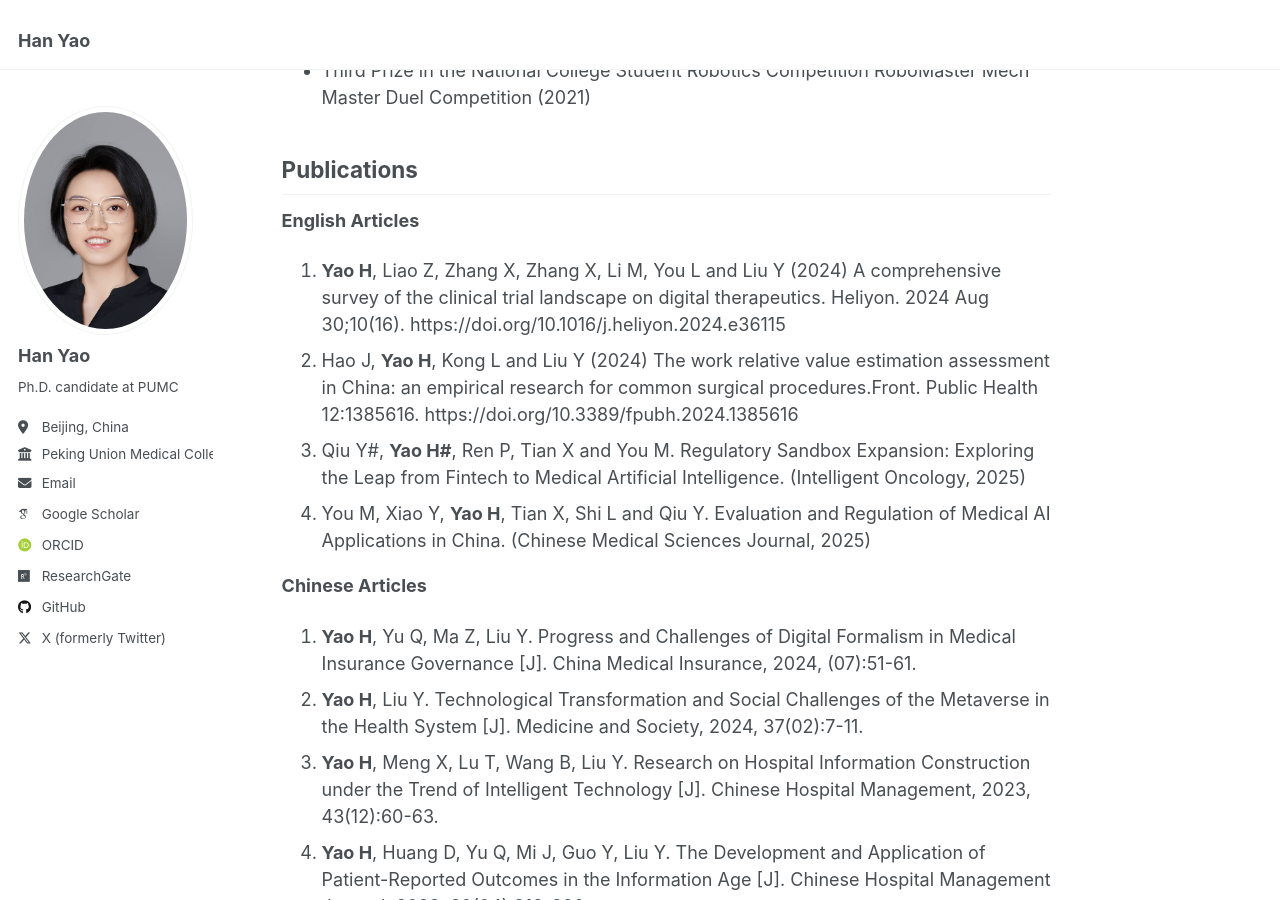
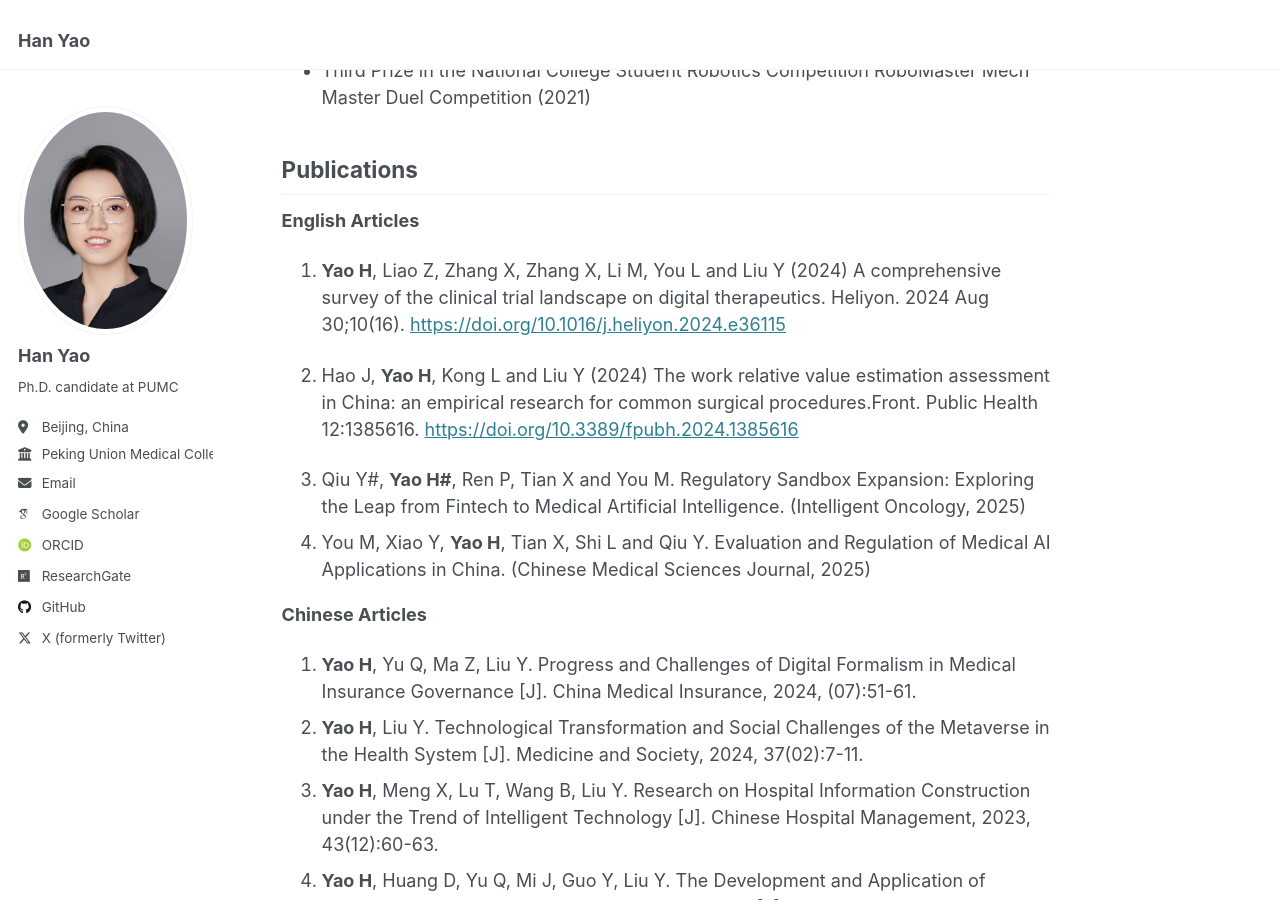
Before and after one commit to hannalyao/yaohan.github.io, a Jekyll site: the page built from _pages/about.md, in a window 1280 px wide and 900 px high, scrolled down 695 px. Built offline with Jekyll 4.4.1, drawn with Linux system fonts in a browser that asks for light colours; some web fonts are replaced; part of the change alters nothing that is shown.

```diff
--- a/_pages/about.md
+++ b/_pages/about.md
@@ -9,7 +9,7 @@ redirect_from:
 
 About Me
 ======
-* I am a PhD student at Chinese Academy of Medical Sciences & Peking Union Medical College (CAMS&PUMC) from 2022/09, under the supervision of [Yuanli Liu](https://scholar.google.com/citations?user=Z2sFN4EAAAAJ&hl=en&oi=ao). Major in health policy and management.
+* I am a PhD student at Chinese Academy of Medical Sciences & Peking Union Medical College (CAMS&PUMC) from 2022/09, under the supervision of [Yuanli Liu](http://pumc.teacher.360eol.com/teacherBasic/preview?teacherId=4919&previewCode=). Major in health policy and management.
 * I received Bachelor's Degree at Minzu University of China in 2022. Major in applied statistics.
 
 
@@ -29,10 +29,10 @@ Publications
 ------
 **English Articles**
 
-1.  **Yao H**, Liao Z, Zhang X, Zhang X, Li M, You L and Liu Y (2024) A comprehensive survey of the clinical trial landscape on digital therapeutics. Heliyon. 2024 Aug 30;10(16).
- https://doi.org/10.1016/j.heliyon.2024.e36115
-1.  Hao J, **Yao H**, Kong L and Liu Y (2024) The work relative value estimation assessment in China: an empirical research for common surgical procedures.Front. Public Health 12:1385616.
- https://doi.org/10.3389/fpubh.2024.1385616
+1.  **Yao H**, Liao Z, Zhang X, Zhang X, Li M, You L and Liu Y (2024) A comprehensive survey of the clinical trial landscape on digital therapeutics. Heliyon. 2024 Aug 30;10(16). [https://doi.org/10.1016/j.heliyon.2024.e36115](https://doi.org/10.1016/j.heliyon.2024.e36115)
+
+1.  Hao J, **Yao H**, Kong L and Liu Y (2024) The work relative value estimation assessment in China: an empirical research for common surgical procedures.Front. Public Health 12:1385616. [https://doi.org/10.3389/fpubh.2024.1385616](https://doi.org/10.3389/fpubh.2024.1385616)
+
 1.  Qiu Y#, **Yao H#**, Ren P, Tian X and You M. Regulatory Sandbox Expansion: Exploring the Leap from Fintech to Medical Artificial Intelligence. (Intelligent Oncology, 2025)
 1.  You M, Xiao Y, **Yao H**, Tian X, Shi L and Qiu Y. Evaluation and Regulation of Medical AI Applications in China. (Chinese Medical Sciences Journal, 2025)
 
@@ -52,5 +52,5 @@ Publications
 
 Practical Experience
 ------
--   2023.05 - 2023.08     JD.com- JD Health- Internet Medical Department  **Intern (student)**
--   2024.02 - Present     National Health Commission Health Development Research Center   **Intern Researcher**
+-   2023.05 - 2023.08      JD.com- JD Health- Internet Medical Department    **Intern (student)**
+-   2024.02 - Present      National Health Commission Health Development Research Center    **Intern Researcher**
```
